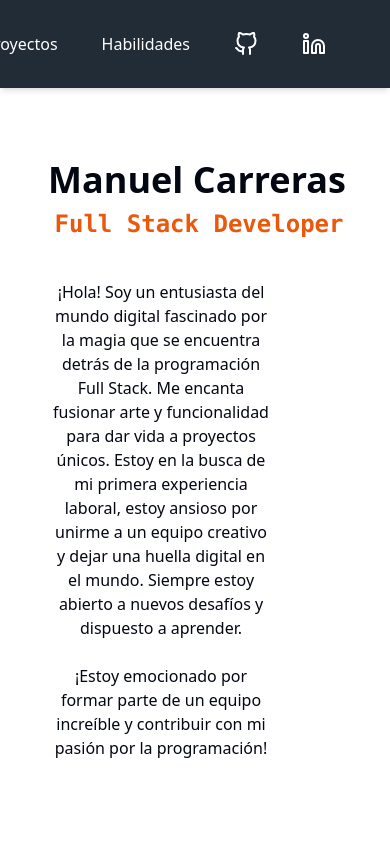
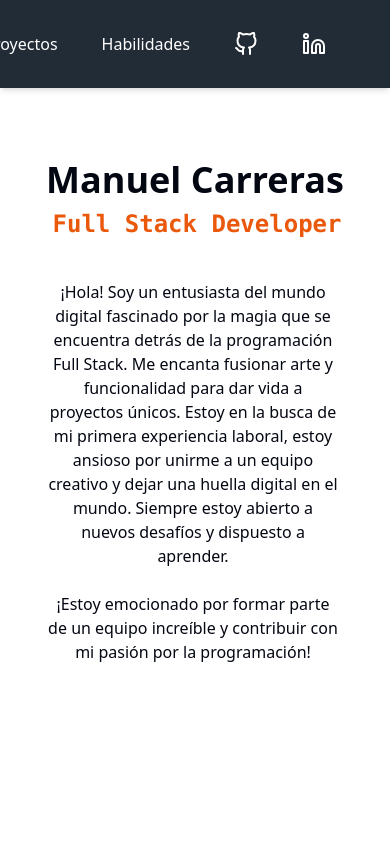
Before and after one commit to JuanMaCarreras/Portafolio, a React (Vite) app: page / in a window 390 px wide. Shown: the top 844 px of the page. Built offline with nearby package versions, Linux system fonts and the light colour scheme; what tailwindcss-animated would draw is missing.

Commit message:
responsive config

```diff
--- a/tailwind.config.js
+++ b/tailwind.config.js
@@ -9,8 +9,8 @@ export default {
   theme: {
     extend: {
       screens: {
-        phone: { min: '367px', max: '768px' },
-        tablet: {}
+        phone: { min: '330px', max: '768px' },
+        tablet: { min: '769px', max: '1069px' }
 
       },
       colors: {
```
